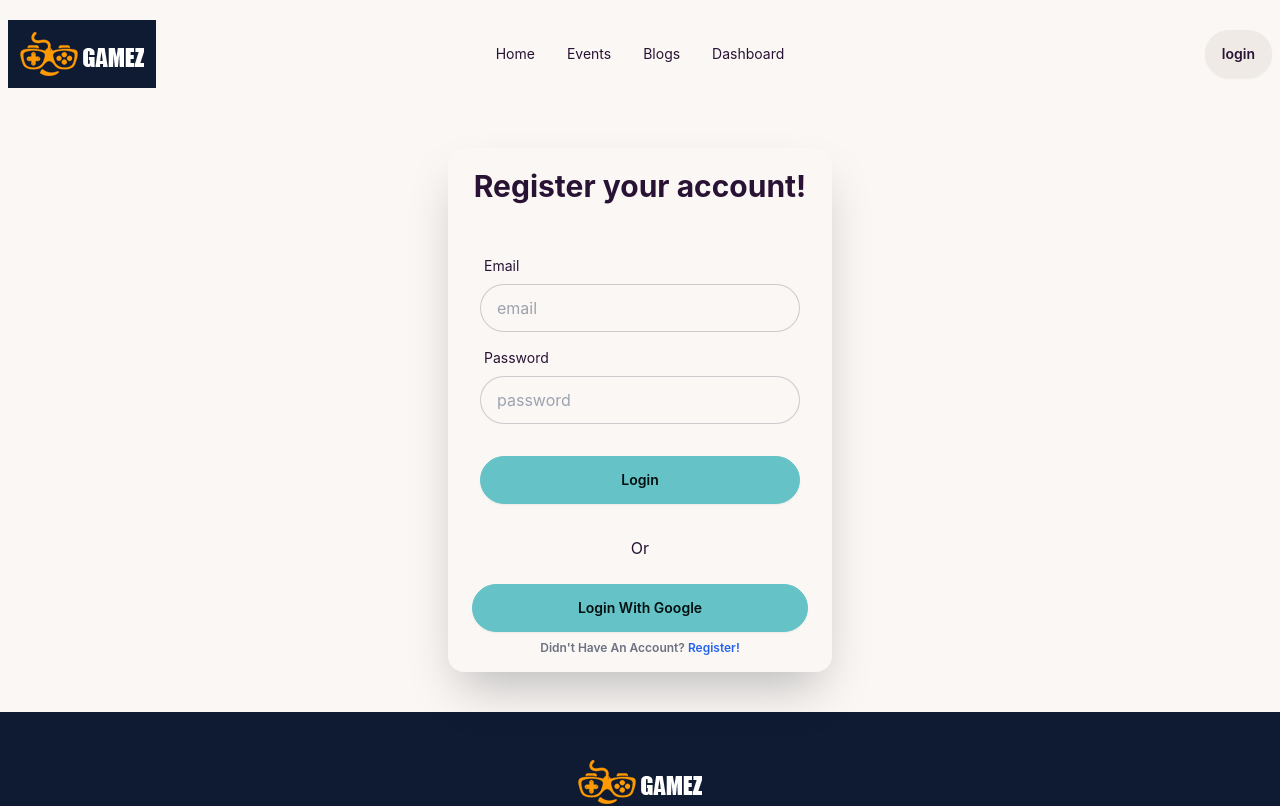
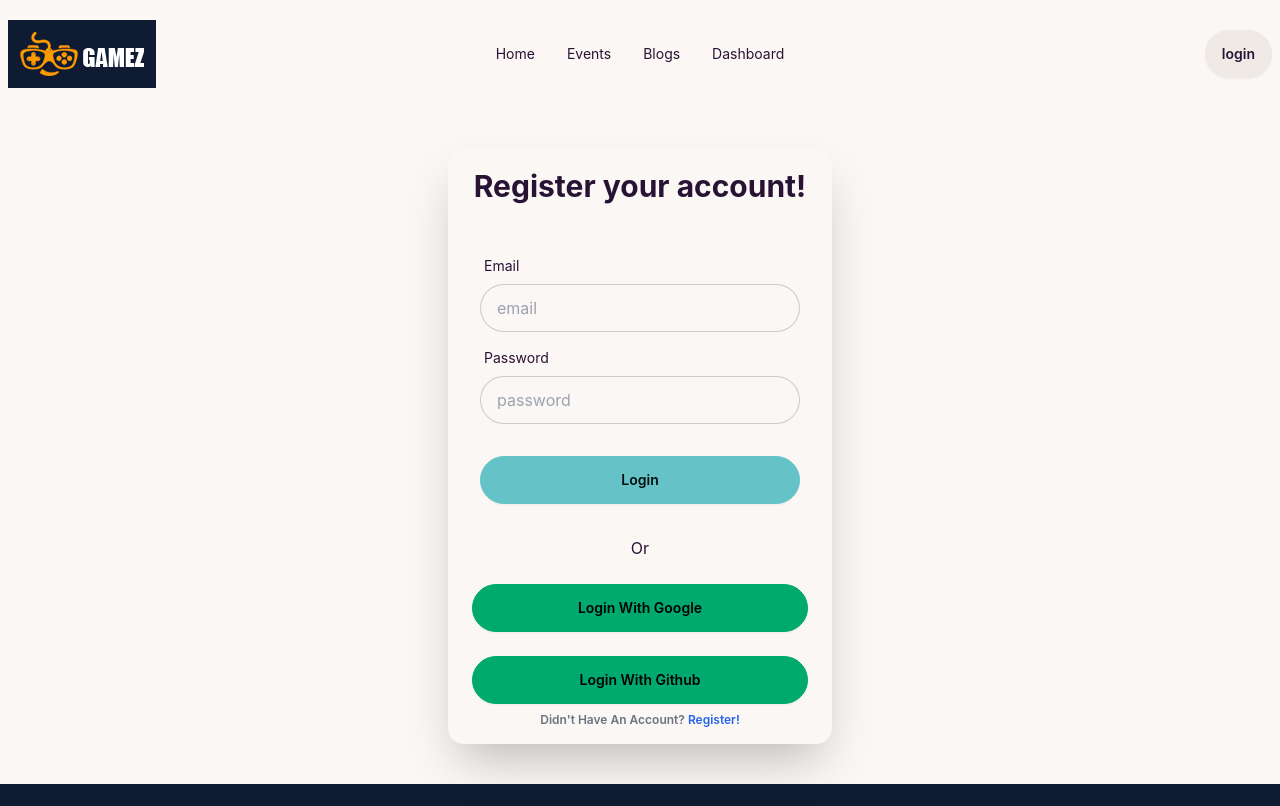
Before and after one commit to armansomoy/gaming-event-management-website, a React (Vite) app: page /login in a window 1280 px wide. Shown: the top 806 px of the page. Built offline with nearby package versions, Linux system fonts and the light colour scheme; no server answers.

Commit message:
github login

```diff
--- a/src/Pages/Dashboard/Dashboard.jsx
+++ b/src/Pages/Dashboard/Dashboard.jsx
@@ -11,7 +11,9 @@ const Dashboard = () => {
       <Navbar></Navbar>
       <div className="p-64">
         <h2 className="text-6xl font-bold py-3">Personal Dashboard: </h2>
-        <h2 className="text-3xl font-bold">Email: {user.email} </h2>
+        <img src={user?.photoURL} alt="" />
+        <h2 className="text-3xl font-bold">Name: {user?.displayName} </h2>
+        <h2 className="text-3xl font-bold">Email: {user.email ? user.email : "Email Not Found"} </h2>
       </div>
       <Footer></Footer>
     </div>
--- a/src/Pages/Login/Login.jsx
+++ b/src/Pages/Login/Login.jsx
@@ -7,7 +7,8 @@ import { ToastContainer, toast } from "react-toastify";
 import "react-toastify/dist/ReactToastify.css";
 
 const Login = () => {
-  const { userLogIn, userGoogleLogIn } = useContext(AuthContext);
+  const { userLogIn, userGoogleLogIn, userGithubLogin } =
+    useContext(AuthContext);
   const location = useLocation();
   const navigate = useNavigate();
   console.log(location);
@@ -32,6 +33,14 @@ const Login = () => {
   const handleGoogleLogIn = () => {
     userGoogleLogIn()
       .then((res) => console.log(res.user))
+      .catch((err) => console.log(err));
+  };
+
+  const handleGithubLogin = () => {
+    userGithubLogin()
+      .then((res) => {
+        console.log(res.user);
+      })
       .catch((err) => console.log(err));
   };
 
@@ -76,7 +85,10 @@ const Login = () => {
             </form>
             <p className="text-center">Or</p>
             <div className="form-control mt-6 mx-6" onClick={handleGoogleLogIn}>
-              <button className="btn btn-primary">Login With Google</button>
+              <button className="btn btn-success">Login With Google</button>
+            </div>
+            <div className="form-control mt-6 mx-6" onClick={handleGithubLogin}>
+              <button className="btn btn-success">Login With Github</button>
             </div>
             <label className="label text-center m-auto mb-2">
               <Link
--- a/src/provider/AuthProvider.jsx
+++ b/src/provider/AuthProvider.jsx
@@ -1,5 +1,6 @@
 import React, { createContext, useEffect, useState } from "react";
 import {
+  GithubAuthProvider,
   GoogleAuthProvider,
   createUserWithEmailAndPassword,
   getAuth,
@@ -14,6 +15,7 @@ export const AuthContext = createContext(null);
 const auth = getAuth(app);
 
 const googleprovider = new GoogleAuthProvider();
+const githubProvider = new GithubAuthProvider();
 
 const AuthProvider = ({ children }) => {
   const [user, setUser] = useState(null);
@@ -42,6 +44,12 @@ const AuthProvider = ({ children }) => {
     return signInWithPopup(auth, googleprovider);
   };
 
+  // login with github
+  const userGithubLogin = () => {
+    setLoading(true);
+    return signInWithPopup(auth, githubProvider);
+  }
+
   useEffect(() => {
     const unSubscribe = onAuthStateChanged(auth, (currentUser) => {
       setUser(currentUser);
@@ -52,7 +60,7 @@ const AuthProvider = ({ children }) => {
     };
   }, []);
 
-  const authInfo = { user, loading, signUp, userSignOut, userLogIn, userGoogleLogIn };
+  const authInfo = { user, loading, signUp, userSignOut, userLogIn, userGoogleLogIn , userGithubLogin};
 
   return (
     <AuthContext.Provider value={authInfo}>{children}</AuthContext.Provider>
```
